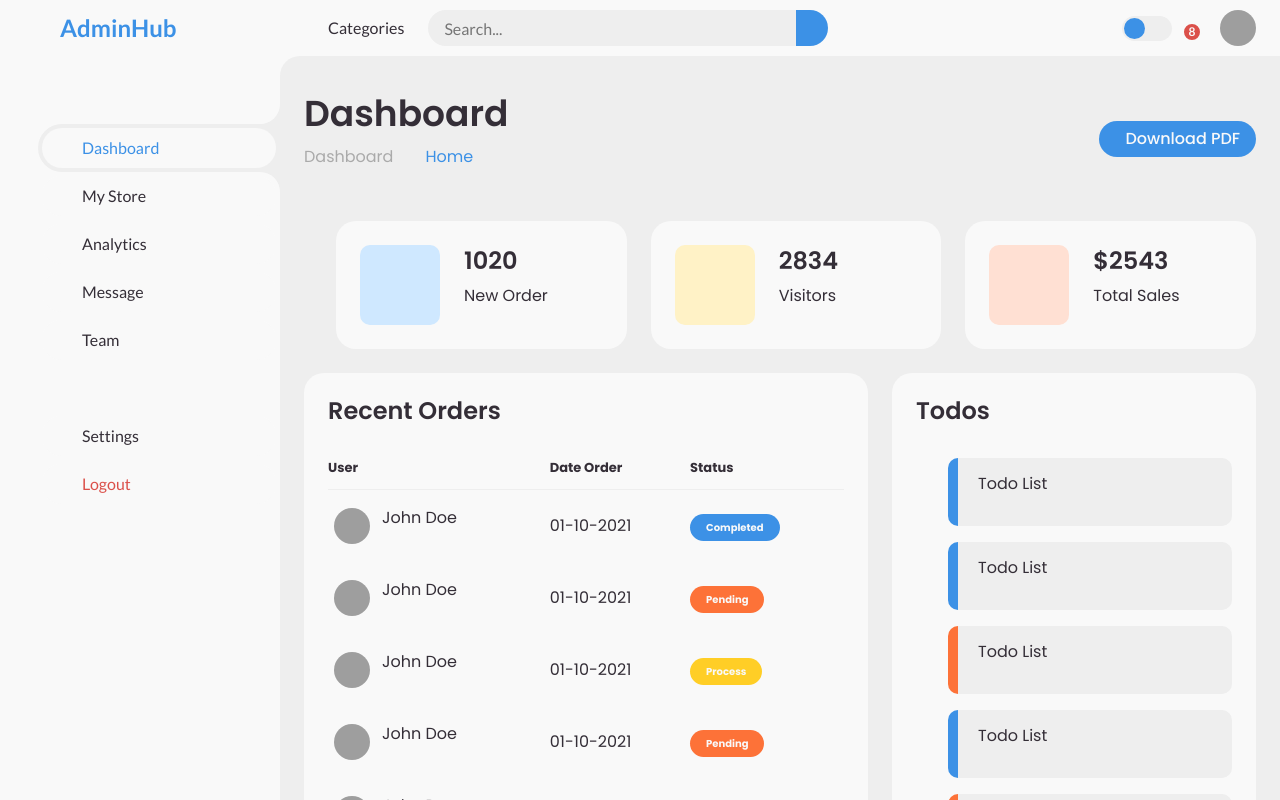
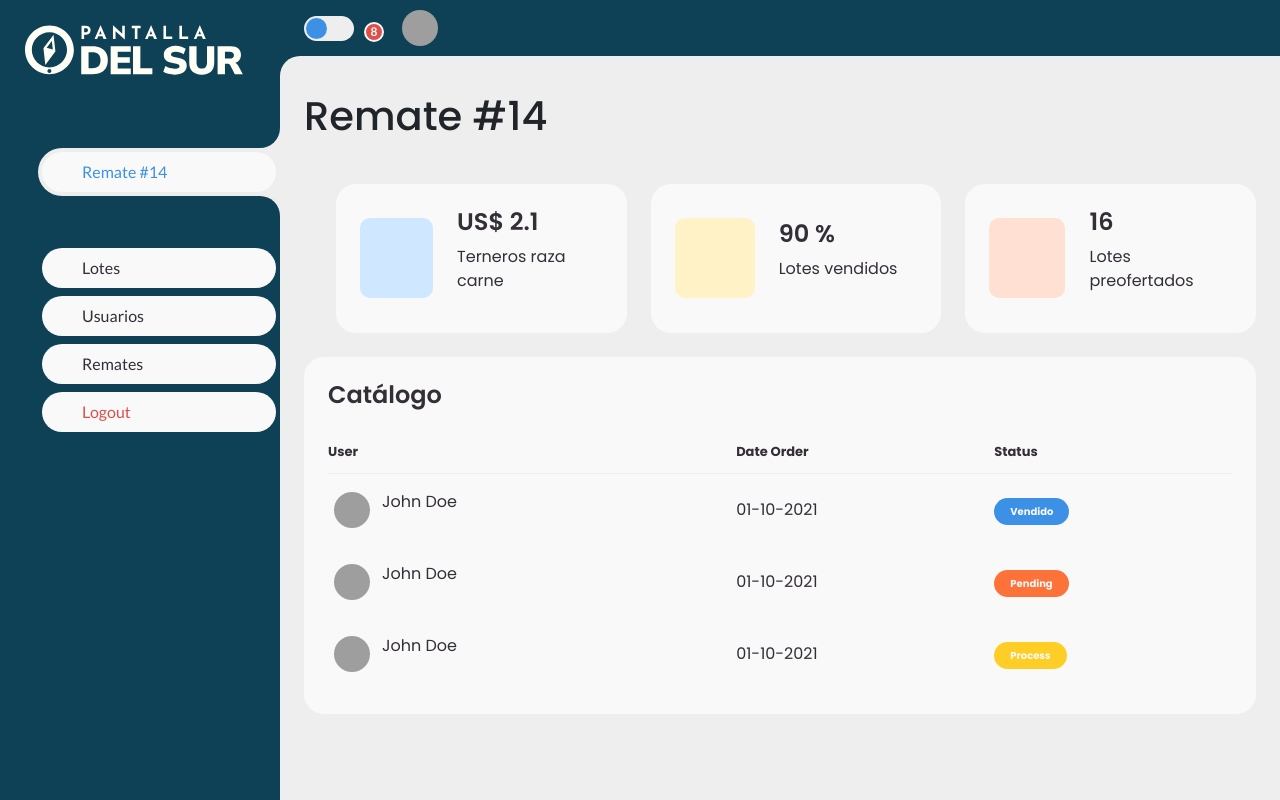
Before and after one commit to nachodecores/pds-admin, a React (Create React App) app: page / in a window 1280 px wide. Built offline with nearby package versions, Linux system fonts and the light colour scheme; grey boxes are pictures that could not be loaded.

Commit message:
estilo admin

```diff
--- a/src/components/Panel/Panel.css
+++ b/src/components/Panel/Panel.css
@@ -53,7 +53,7 @@ body {
   left: 0;
   width: 280px;
   height: 100%;
-  background: var(--light);
+  background: #0e4056;
   z-index: 2000;
   font-family: var(--lato);
   transition: 0.3s ease;
@@ -62,6 +62,10 @@ body {
 }
 #sidebar::--webkit-scrollbar {
   display: none;
+}
+#sidebar img {
+  height: 50px;
+  margin: 25px;
 }
 #sidebar.hide {
   width: 60px;
@@ -170,7 +174,7 @@ body {
 /* NAVBAR */
 #content nav {
   height: 56px;
-  background: var(--light);
+  background: #0e4056;
   padding: 0 24px;
   display: flex;
   align-items: center;
@@ -189,7 +193,7 @@ body {
   bottom: -40px;
   left: 0;
   border-radius: 50%;
-  box-shadow: -20px -20px 0 var(--light);
+  box-shadow: -20px -20px 0 #0e4056;
 }
 #content nav a {
   color: var(--dark);
--- a/src/components/Panel/Panel.jsx
+++ b/src/components/Panel/Panel.jsx
@@ -5,39 +5,14 @@ const Panel = () => {
   return (
     <>
       <section id="sidebar">
-        <Link href="#" class="brand">
-          <i class="bx bxs-smile"></i>
-          <span class="text">AdminHub</span>
+        <Link href="#" class="profile">
+          <img src="./img/logo-pds-entero.svg" alt="" />
         </Link>
         <ul class="side-menu top">
           <li class="active">
             <Link href="#">
               <i class="bx bxs-dashboard"></i>
-              <span class="text">Dashboard</span>
-            </Link>
-          </li>
-          <li>
-            <Link href="#">
-              <i class="bx bxs-shopping-bag-alt"></i>
-              <span class="text">My Store</span>
-            </Link>
-          </li>
-          <li>
-            <Link href="#">
-              <i class="bx bxs-doughnut-chart"></i>
-              <span class="text">Analytics</span>
-            </Link>
-          </li>
-          <li>
-            <Link href="#">
-              <i class="bx bxs-message-dots"></i>
-              <span class="text">Message</span>
-            </Link>
-          </li>
-          <li>
-            <Link href="#">
-              <i class="bx bxs-group"></i>
-              <span class="text">Team</span>
+              <span class="text">Remate #14</span>
             </Link>
           </li>
         </ul>
@@ -45,7 +20,19 @@ const Panel = () => {
           <li>
             <Link href="#">
               <i class="bx bxs-cog"></i>
-              <span class="text">Settings</span>
+              <span class="text">Lotes</span>
+            </Link>
+          </li>
+          <li>
+            <Link href="#">
+              <i class="bx bxs-cog"></i>
+              <span class="text">Usuarios</span>
+            </Link>
+          </li>
+          <li>
+            <Link href="#">
+              <i class="bx bxs-cog"></i>
+              <span class="text">Remates</span>
             </Link>
           </li>
           <li>
@@ -59,18 +46,6 @@ const Panel = () => {
 
       <section id="content">
         <nav>
-          <i class="bx bx-menu"></i>
-          <Link href="#" class="nav-link">
-            Categories
-          </Link>
-          <form action="#">
-            <div class="form-input">
-              <input type="search" placeholder="Search..." />
-              <button type="submit" class="search-btn">
-                <i class="bx bx-search"></i>
-              </button>
-            </div>
-          </form>
           <input type="checkbox" id="switch-mode" hidden />
           <label for="switch-mode" class="switch-mode"></label>
           <Link href="#" class="notification">
@@ -83,49 +58,30 @@ const Panel = () => {
         </nav>
 
         <main>
-          <div class="head-title">
-            <div class="left">
-              <h1>Dashboard</h1>
-              <ul class="breadcrumb">
-                <li>
-                  <Link href="#">Dashboard</Link>
-                </li>
-                <li>
-                  <i class="bx bx-chevron-right"></i>
-                </li>
-                <li>
-                  <Link class="active" href="#">
-                    Home
-                  </Link>
-                </li>
-              </ul>
-            </div>
-            <Link href="#" class="btn-download">
-              <i class="bx bxs-cloud-download"></i>
-              <span class="text">Download PDF</span>
-            </Link>
+          <div class="head-title left">
+            <h1>Remate #14</h1>
           </div>
 
           <ul class="box-info">
             <li>
               <i class="bx bxs-calendar-check"></i>
               <span class="text">
-                <h3>1020</h3>
-                <p>New Order</p>
+                <h3>US$ 2.1</h3>
+                <p>Terneros raza carne</p>
               </span>
             </li>
             <li>
               <i class="bx bxs-group"></i>
               <span class="text">
-                <h3>2834</h3>
-                <p>Visitors</p>
+                <h3>90 %</h3>
+                <p>Lotes vendidos</p>
               </span>
             </li>
             <li>
               <i class="bx bxs-dollar-circle"></i>
               <span class="text">
-                <h3>$2543</h3>
-                <p>Total Sales</p>
+                <h3>16</h3>
+                <p>Lotes preofertados</p>
               </span>
             </li>
           </ul>
@@ -133,7 +89,7 @@ const Panel = () => {
           <div class="table-data">
             <div class="order">
               <div class="head">
-                <h3>Recent Orders</h3>
+                <h3>Catálogo</h3>
                 <i class="bx bx-search"></i>
                 <i class="bx bx-filter"></i>
               </div>
@@ -153,7 +109,7 @@ const Panel = () => {
                     </td>
                     <td>01-10-2021</td>
                     <td>
-                      <span class="status completed">Completed</span>
+                      <span class="status completed">Vendido</span>
                     </td>
                   </tr>
                   <tr>
@@ -176,57 +132,8 @@ const Panel = () => {
                       <span class="status process">Process</span>
                     </td>
                   </tr>
-                  <tr>
-                    <td>
-                      <img src="img/people.png" alt="" />
-                      <p>John Doe</p>
-                    </td>
-                    <td>01-10-2021</td>
-                    <td>
-                      <span class="status pending">Pending</span>
-                    </td>
-                  </tr>
-                  <tr>
-                    <td>
-                      <img src="img/people.png" alt="" />
-                      <p>John Doe</p>
-                    </td>
-                    <td>01-10-2021</td>
-                    <td>
-                      <span class="status completed">Completed</span>
-                    </td>
-                  </tr>
                 </tbody>
               </table>
-            </div>
-            <div class="todo">
-              <div class="head">
-                <h3>Todos</h3>
-                <i class="bx bx-plus"></i>
-                <i class="bx bx-filter"></i>
-              </div>
-              <ul class="todo-list">
-                <li class="completed">
-                  <p>Todo List</p>
-                  <i class="bx bx-dots-vertical-rounded"></i>
-                </li>
-                <li class="completed">
-                  <p>Todo List</p>
-                  <i class="bx bx-dots-vertical-rounded"></i>
-                </li>
-                <li class="not-completed">
-                  <p>Todo List</p>
-                  <i class="bx bx-dots-vertical-rounded"></i>
-                </li>
-                <li class="completed">
-                  <p>Todo List</p>
-                  <i class="bx bx-dots-vertical-rounded"></i>
-                </li>
-                <li class="not-completed">
-                  <p>Todo List</p>
-                  <i class="bx bx-dots-vertical-rounded"></i>
-                </li>
-              </ul>
             </div>
           </div>
         </main>
```
Also changed, not shown: public/img/Paleta Pantalla del Sur.png (added), public/img/logo-pds-entero.svg (added).
